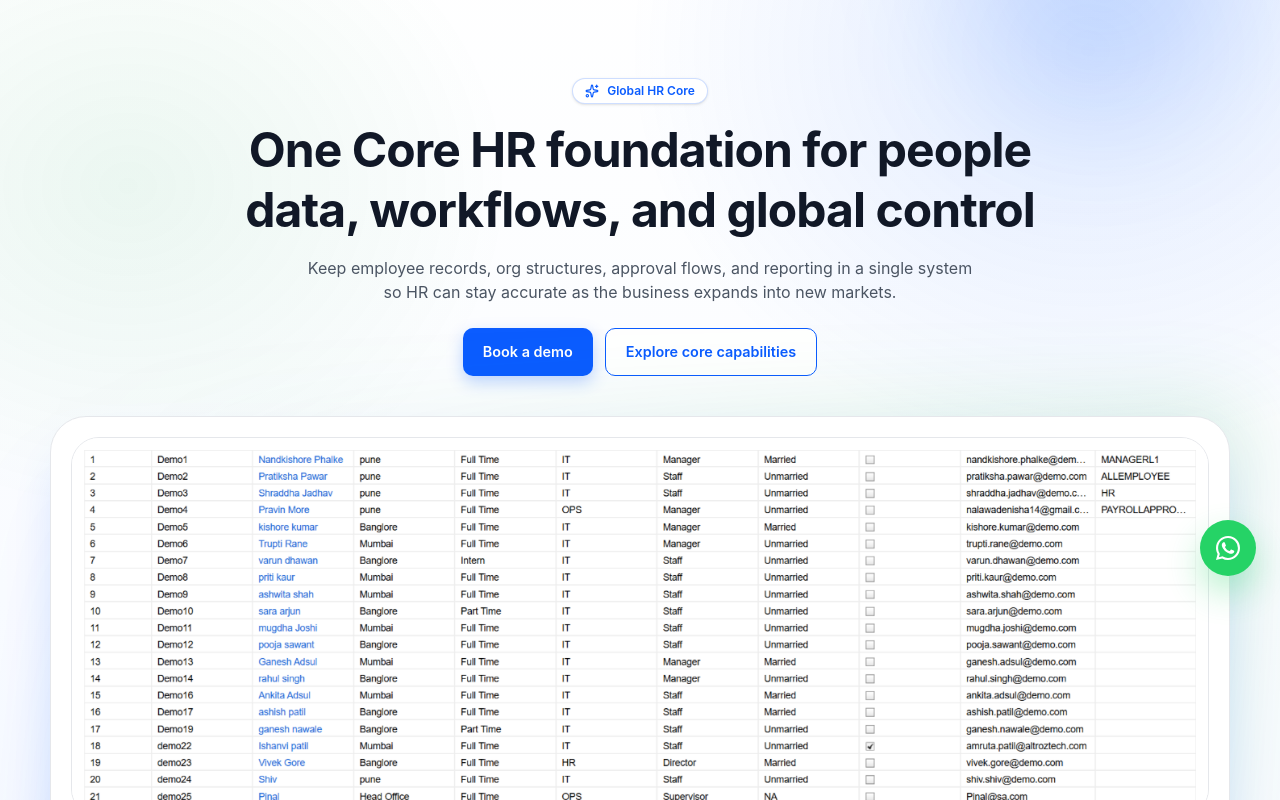
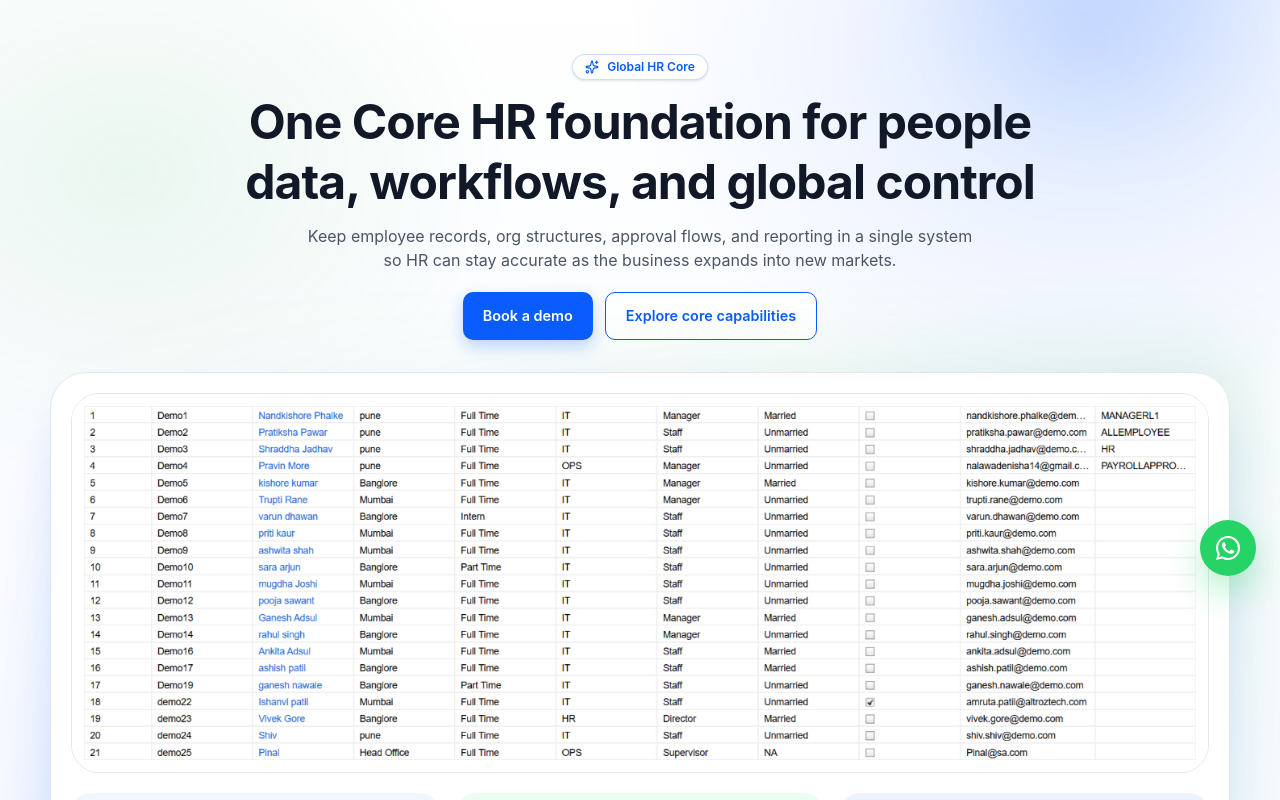
Before and after one commit to abhipraavi-21/hrmswebsite, a React (Vite) app: page /products/core-hr in a window 1280 px wide. Shown: the part 200-1000 px from the top of the page. Built offline with nearby package versions, Linux system fonts and the light colour scheme.

Commit message:
Tighten Core HR hero spacing

```diff
--- a/src/pages/CoreHrPage.tsx
+++ b/src/pages/CoreHrPage.tsx
@@ -128,21 +128,21 @@ export default function CoreHrPage() {
           <div className="pointer-events-none absolute -top-24 right-8 h-72 w-72 rounded-full bg-primary/15 blur-3xl" />
           <div className="pointer-events-none absolute -bottom-28 left-0 h-72 w-72 rounded-full bg-success/15 blur-3xl" />
 
-          <div className="container-x py-12 lg:py-16">
+          <div className="container-x py-8 lg:py-10">
             <div className="mx-auto max-w-4xl text-center fade-up">
               <span className="inline-flex items-center gap-2 rounded-full border border-primary/20 bg-white px-3 py-1 text-xs font-semibold text-primary shadow-sm">
                 <Sparkles className="h-3.5 w-3.5" />
                 Global HR Core
               </span>
-              <h1 className="mt-4 text-4xl font-bold leading-tight text-ink sm:text-5xl">
+              <h1 className="mt-3 text-4xl font-bold leading-tight text-ink sm:text-5xl">
                 One Core HR foundation for people data, workflows, and global control
               </h1>
-              <p className="mx-auto mt-4 max-w-2xl text-base text-ink-soft">
+              <p className="mx-auto mt-3 max-w-2xl text-base text-ink-soft">
                 Keep employee records, org structures, approval flows, and reporting in a single
                 system so HR can stay accurate as the business expands into new markets.
               </p>
 
-              <div className="mt-6 flex flex-wrap justify-center gap-3">
+              <div className="mt-5 flex flex-wrap justify-center gap-3">
                 <a href="/company/book-demo" className="btn-primary">
                   Book a demo
                 </a>
@@ -152,7 +152,7 @@ export default function CoreHrPage() {
               </div>
             </div>
 
-            <div className="relative mx-auto mt-10 max-w-7xl">
+            <div className="relative mx-auto mt-8 max-w-7xl">
               <div className="absolute -inset-4 rounded-[2rem] bg-gradient-to-tr from-primary/15 via-transparent to-success/15 blur-2xl" />
               <div className="relative overflow-hidden rounded-[2.25rem] border border-border bg-white p-4 shadow-float sm:p-5">
                 <div className="overflow-hidden rounded-[1.75rem] border border-border bg-surface">
```
